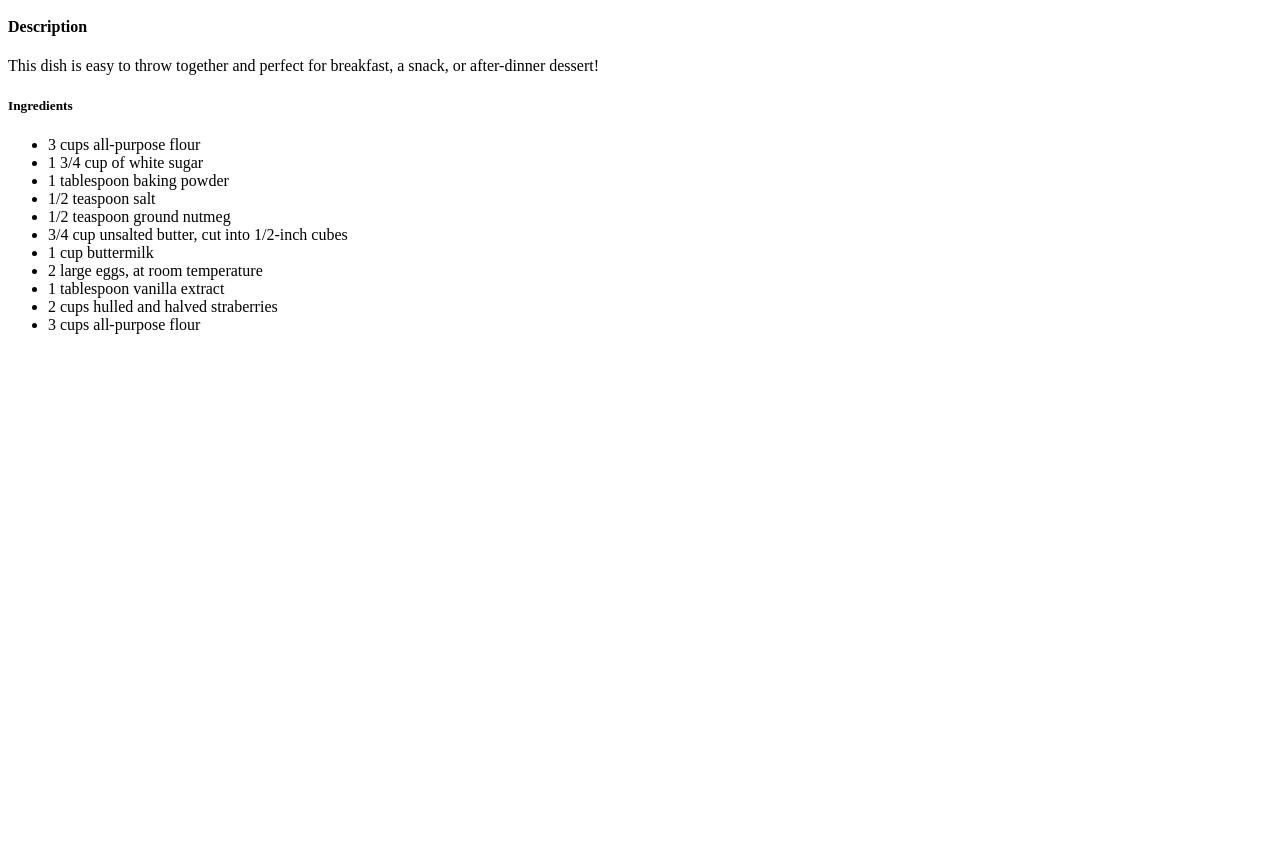
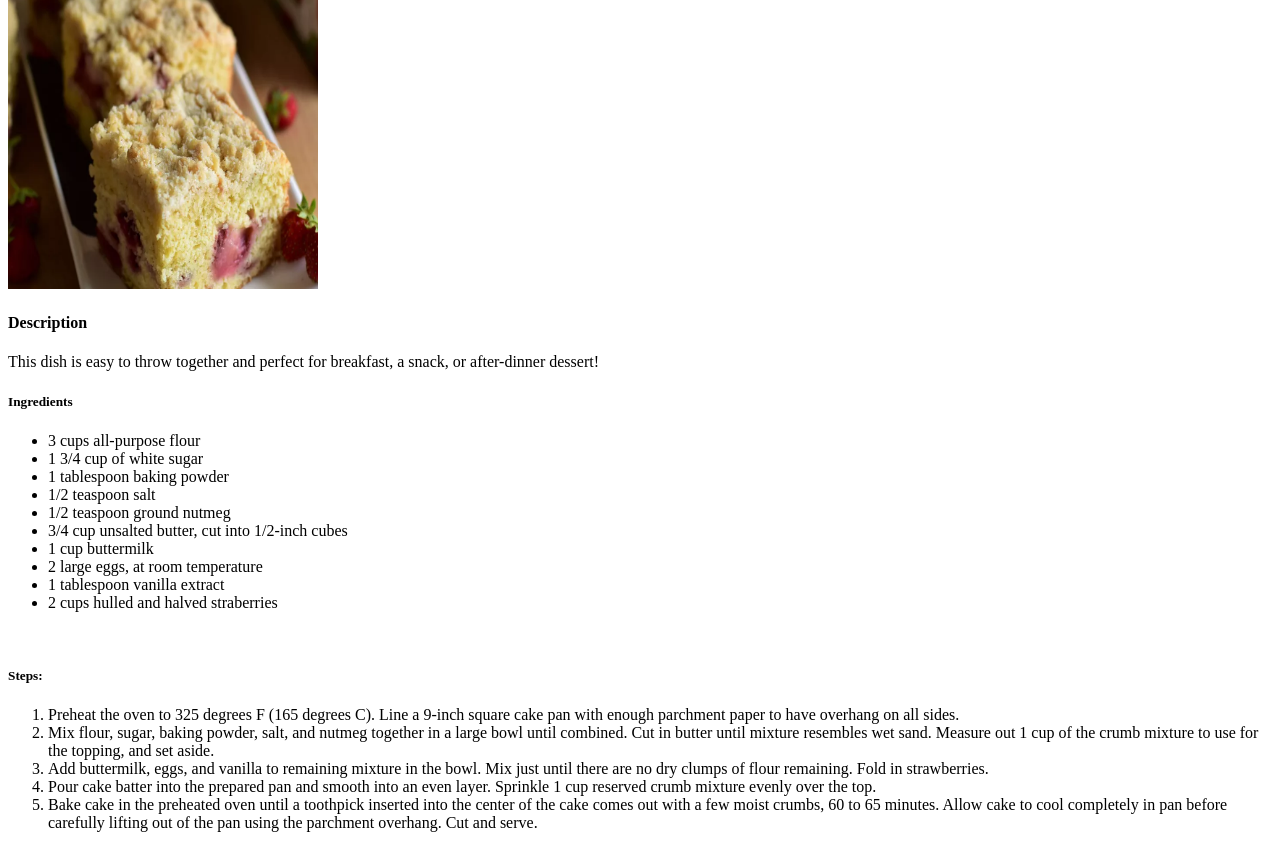
Before and after one commit to iwasperfect/odin-recipes, a plain HTML site: page recipes/crumbcake.html in a window 1280 px wide. Shown: the part 101-949 px from the top of the page. Before the commit the page ends 800 px from the top, so only its background shows below. Drawn offline with Linux system fonts and the light colour scheme.

Commit message:
Add ingredients and add crunch cake html

```diff
--- a/recipes/crumbcake.html
+++ b/recipes/crumbcake.html
@@ -23,8 +23,16 @@
             <li>2 large eggs, at room temperature</li>
             <li>1 tablespoon vanilla extract</li>
             <li>2 cups hulled and halved straberries</li>
-            <li>3 cups all-purpose flour</li>
         </ul>
+        <br>
+        <h5>Steps:</h5>
+        <ol>
+            <li>Preheat the oven to 325 degrees F (165 degrees C). Line a 9-inch square cake pan with enough parchment paper to have overhang on all sides.</li>
+            <li>Mix flour, sugar, baking powder, salt, and nutmeg together in a large bowl until combined. Cut in butter until mixture resembles wet sand. Measure out 1 cup of the crumb mixture to use for the topping, and set aside.</li>
+            <li>Add buttermilk, eggs, and vanilla to remaining mixture in the bowl. Mix just until there are no dry clumps of flour remaining. Fold in strawberries.</li>
+            <li>Pour cake batter into the prepared pan and smooth into an even layer. Sprinkle 1 cup reserved crumb mixture evenly over the top.</li>
+            <li>Bake cake in the preheated oven until a toothpick inserted into the center of the cake comes out with a few moist crumbs, 60 to 65 minutes. Allow cake to cool completely in pan before carefully lifting out of the pan using the parchment overhang. Cut and serve.</li>
+        </ol>
     </p>
 </body>
 </html>
```
Also changed, not shown: recipes/crumbcake.png (added), recipes/crunchcake.html (added).
